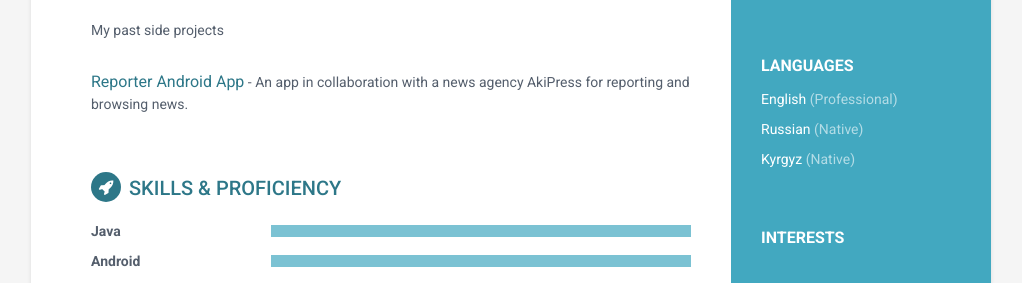
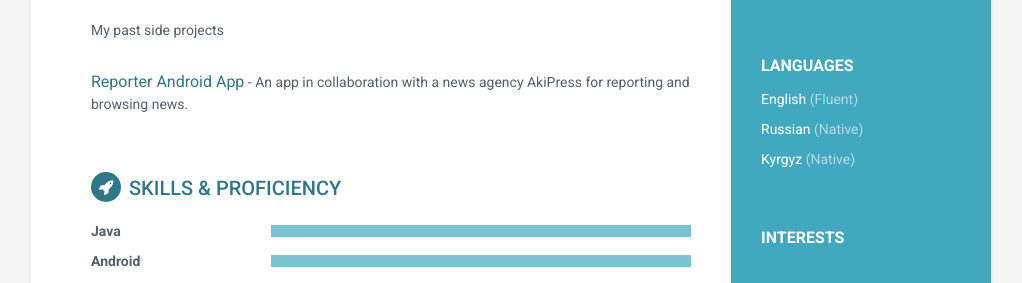
Before and after one commit to ianomad/ianomad.github.io, a Jekyll site: the page built from index.html, in a window 1280 px wide. Shown: the part 654-937 px from the top of the page, without its empty margins (129-1151 px from the left). Built offline with Jekyll 4.4.1, drawn with Linux system fonts in a browser that asks for light colours.

Commit message:
Fluent English

```diff
--- a/_includes/language.html
+++ b/_includes/language.html
@@ -1,7 +1,7 @@
 <div class="languages-container container-block">
 <h2 class="container-block-title">Languages</h2>
 <ul class="list-unstyled interests-list">
-<li>English <span class="lang-desc">(Professional)</span></li>
+<li>English <span class="lang-desc">(Fluent)</span></li>
 <li>Russian <span class="lang-desc">(Native)</span></li>
 <li>Kyrgyz <span class="lang-desc">(Native)</span></li>
 </ul>
```
